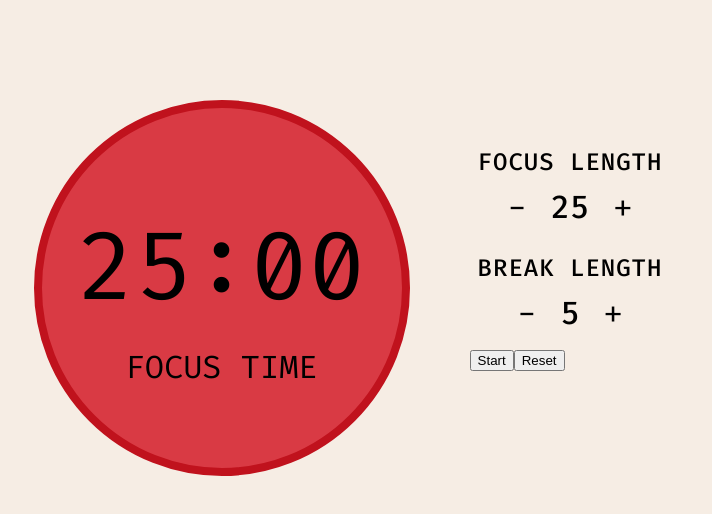
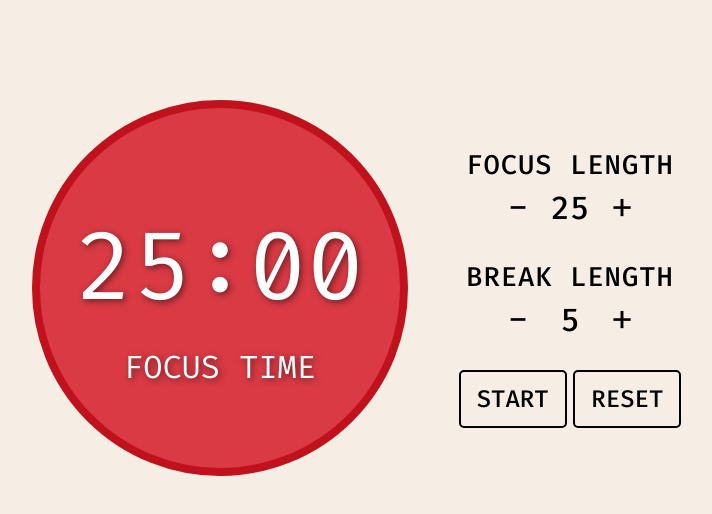
Before and after one commit to neekaisweird/fcc-pomodoro-clock, a React (Create React App) app: page / in a window 1280 px wide. Shown: the top 514 px of the page, without its empty margins (270-982 px from the left). Built offline with nearby package versions, Linux system fonts and the light colour scheme.

Commit message:
style buttons and controls

```diff
--- a/src/components/Controls.js
+++ b/src/components/Controls.js
@@ -5,8 +5,23 @@ import Reset from './Reset';
 import styled from 'styled-components';
 
 const ControlsWrapper = styled.div`
-  padding: 3rem;
-  height: 300px;
+  padding: 2rem;
+  width: 300px;
+  height: 400px;
+  box-sizing: border-box;
+  display: flex;
+  flex-direction: column;
+  justify-content: space-evenly;
+  align-items: center;
+`;
+
+const Flex = styled.div`
+  display: flex;
+  flex-direction: row;
+  justify-content: space-evenly;
+  width: 100%;
+  align-items: center;
+  height: 59px;
 `;
 
 const Controls = () => {
@@ -14,8 +29,10 @@ const Controls = () => {
     <ControlsWrapper>
       <LengthControl type="session" />
       <LengthControl type="break" />
-      <StartStop />
-      <Reset />
+      <Flex>
+        <StartStop />
+        <Reset />
+      </Flex>
     </ControlsWrapper>
   );
 };
--- a/src/components/LengthControl.js
+++ b/src/components/LengthControl.js
@@ -3,7 +3,6 @@ import { PomodoroContext } from '../context/GlobalState';
 import styled from 'styled-components';
 
 const Control = styled.div`
-  padding: 0.5rem;
   font-family: 'Fira Code', monospace;
   text-align: center;
 `;
@@ -12,23 +11,25 @@ const Label = styled.h4`
   text-transform: uppercase;
   letter-spacing: 1px;
   font-weight: 500;
-  font-size: 1.5rem;
+  font-size: 1.7rem;
   margin: 0;
 `;
 
-const Length = styled.h5`
-  display: inline;
+const Length = styled.div`
+  display: inline-block;
   font-size: 2rem;
   font-weight: 500;
+  width: 50px;
 `;
 
 const Button = styled.button`
-  background-color: #f6ede4;
+  background-color: transparent;
   border: none;
   display: inline;
-  font-size: 2rem;
+  font-size: 2.3rem;
   font-family: inherit;
-  padding: 0.5rem 1.5rem;
+  padding: 0 1rem;
+  cursor: pointer;
 `;
 
 const LengthControl = ({ type }) => {
--- a/src/components/Reset.js
+++ b/src/components/Reset.js
@@ -1,17 +1,34 @@
 import React, { useContext } from 'react';
 import { PomodoroContext } from '../context/GlobalState';
+import styled from 'styled-components';
+
+const Button = styled.button`
+  background-color: transparent;
+  border: 2px solid #000;
+  border-radius: 5px;
+  padding: 0.7rem 1rem;
+  font-family: 'Fira Code', monospace;
+  font-size: 1.5rem;
+  text-align: center;
+  text-transform: uppercase;
+  font-weight: 500;
+  cursor: pointer;
+  &:hover {
+    // color: white;
+  }
+`;
 
 const Reset = () => {
   const { reset } = useContext(PomodoroContext);
   return (
-    <button
+    <Button
       id="reset"
       onClick={() => {
         reset();
       }}
     >
       Reset
-    </button>
+    </Button>
   );
 };
 
--- a/src/components/StartStop.js
+++ b/src/components/StartStop.js
@@ -1,20 +1,32 @@
 import React, { useContext } from 'react';
 import { PomodoroContext } from '../context/GlobalState';
+import styled from 'styled-components';
 
-// needs refactoring
+const Button = styled.button`
+  background-color: transparent;
+  border: 2px solid #000;
+  border-radius: 5px;
+  padding: 0.7rem 1rem;
+  font-family: 'Fira Code', monospace;
+  font-size: 1.5rem;
+  text-align: center;
+  text-transform: uppercase;
+  font-weight: 500;
+  cursor: pointer;
+`;
 
 const StartStop = () => {
   const { currentTimer, start, stop } = useContext(PomodoroContext);
   return (
     <>
       {currentTimer.running ? (
-        <button id="start_stop" onClick={() => stop()}>
+        <Button id="start_stop" onClick={() => stop()}>
           Pause
-        </button>
+        </Button>
       ) : (
-        <button id="start_stop" onClick={() => start()}>
+        <Button id="start_stop" onClick={() => start()}>
           Start
-        </button>
+        </Button>
       )}
     </>
   );
--- a/src/components/Timer.js
+++ b/src/components/Timer.js
@@ -12,6 +12,8 @@ const TimerWrapper = styled.div`
   height: 400px;
   grid-column: 1;
   grid-row: 1;
+  color: #fff;
+  text-shadow: 2px 2px 6px rgba(0, 0, 0, 0.5);
 `;
 
 const TimerLeft = styled.h1`
```
